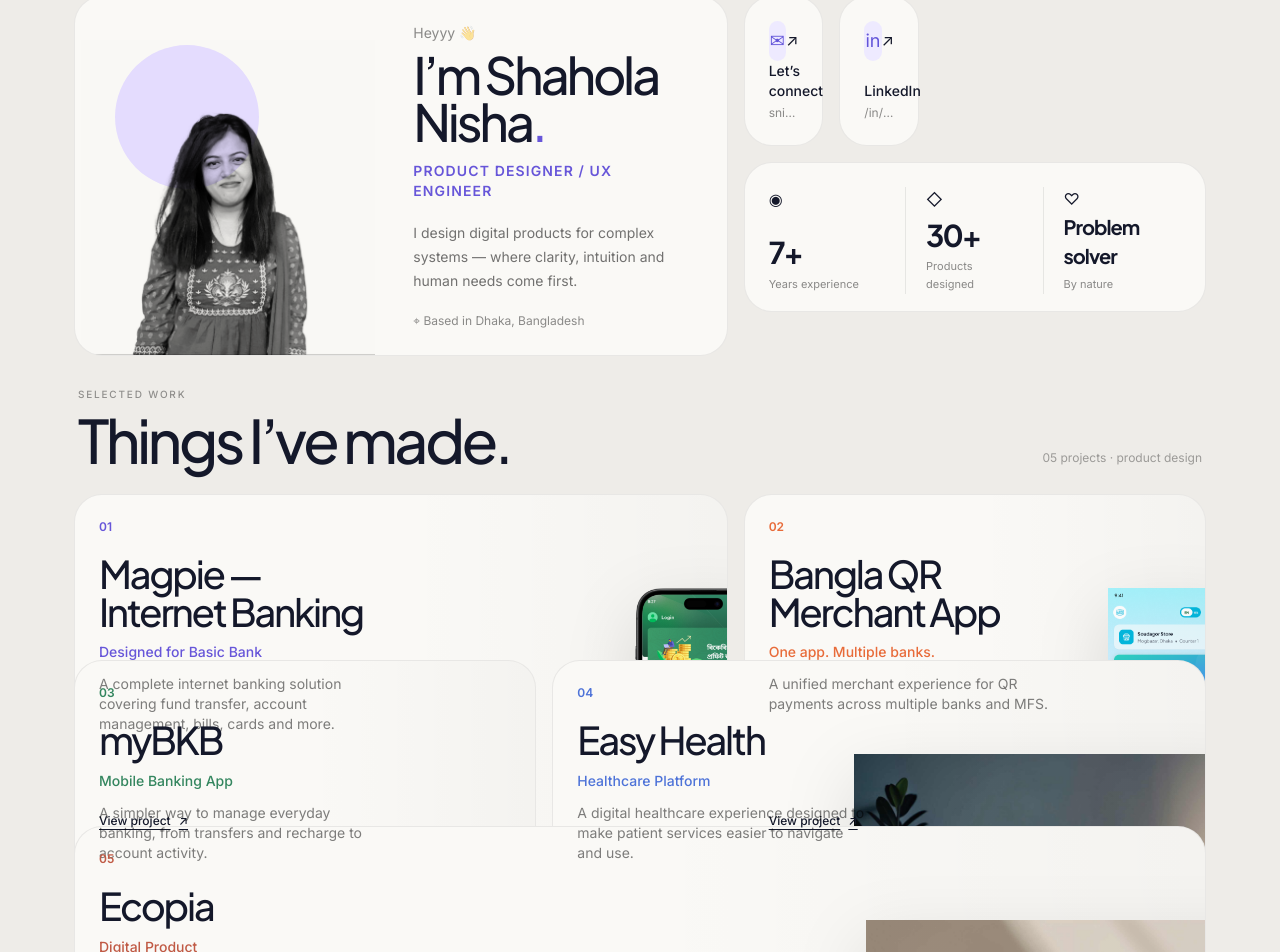
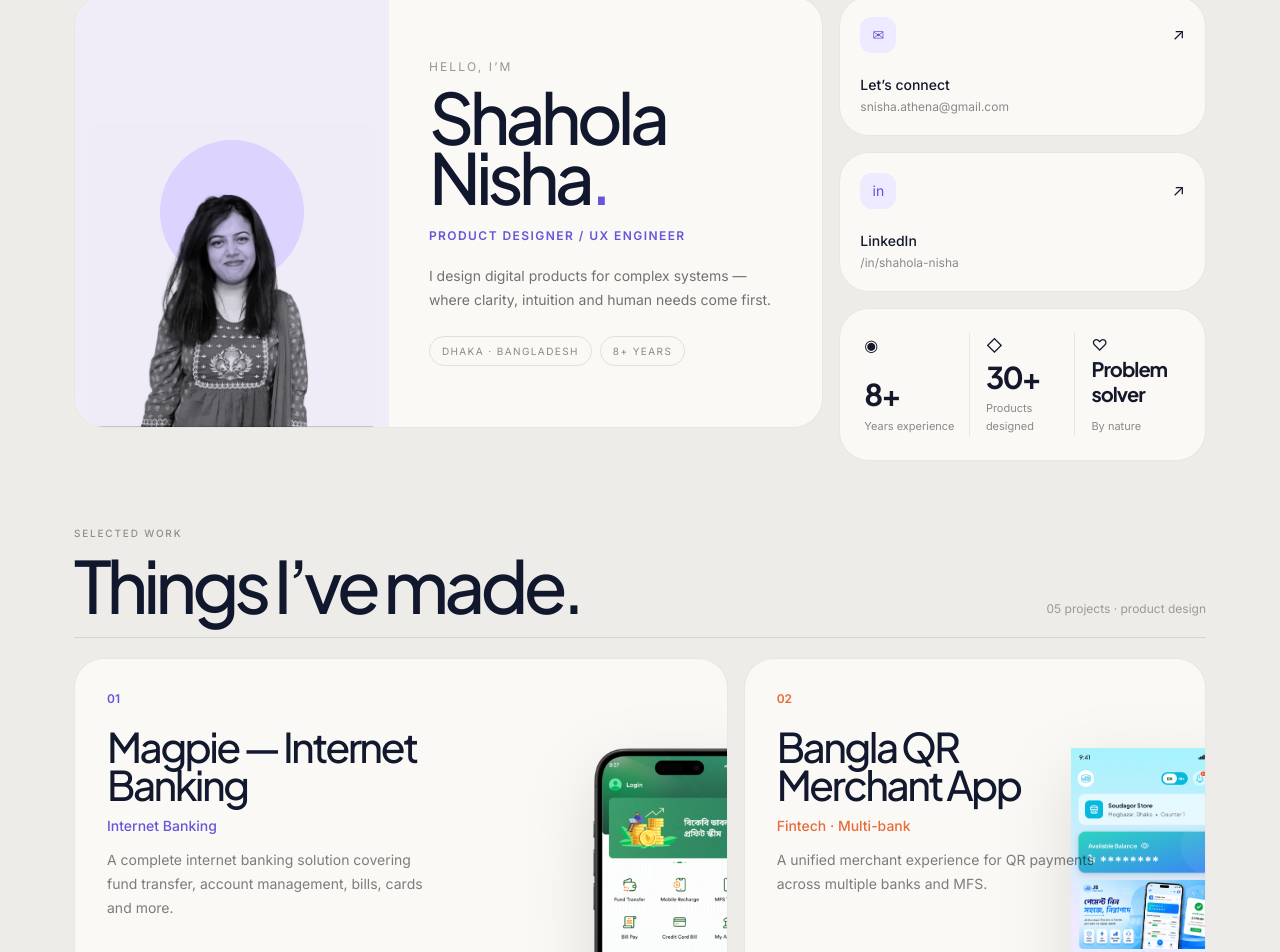
Before and after one commit to shaholaathena/shahola-nisha, a React (Vite) app: page / in a window 1280 px wide. Shown: the part 89-1041 px from the top of the page. Built offline with nearby package versions, Linux system fonts and the light colour scheme.

Commit message:
Fix homepage grid layout and project tile overlap

```diff
--- a/src/pages/Home.jsx
+++ b/src/pages/Home.jsx
@@ -1,5 +1,4 @@
 import { motion } from 'framer-motion'
-import logo from '../assets/logo.png'
 import hero from '../assets/hero2.png'
 import krishi from '../assets/home-bkb.png'
 import mybkb from '../assets/mybkb app.png'
@@ -8,153 +7,46 @@ import easyHealth from '../assets/easy-health.jpg'
 import ecopia from '../assets/ecopia.jpg'
 
 const projects = [
-  {
-    number: '01',
-    title: 'Magpie — Internet Banking',
-    type: 'Designed for Basic Bank',
-    description: 'A complete internet banking solution covering fund transfer, account management, bills, cards and more.',
-    image: krishi,
-    href: '/case-study/bkb-mobile',
-    accent: 'text-[#6756d9]',
-    className: 'md:col-span-7',
-  },
-  {
-    number: '02',
-    title: 'Bangla QR Merchant App',
-    type: 'One app. Multiple banks.',
-    description: 'A unified merchant experience for QR payments across multiple banks and MFS.',
-    image: merchant,
-    href: '/case-study/merchant-onboarding',
-    accent: 'text-[#e86b39]',
-    className: 'md:col-span-5',
-  },
-  {
-    number: '03',
-    title: 'myBKB',
-    type: 'Mobile Banking App',
-    description: 'A simpler way to manage everyday banking, from transfers and recharge to account activity.',
-    image: mybkb,
-    href: '/case-study/bkb-mobile',
-    accent: 'text-[#34865f]',
-    className: 'md:col-span-5',
-  },
-  {
-    number: '04',
-    title: 'Easy Health',
-    type: 'Healthcare Platform',
-    description: 'A digital healthcare experience designed to make patient services easier to navigate and use.',
-    image: easyHealth,
-    href: '#contact',
-    accent: 'text-[#4e73d8]',
-    className: 'md:col-span-7',
-  },
-  {
-    number: '05',
-    title: 'Ecopia',
-    type: 'Digital Product',
-    description: 'A product experience focused on clearer information, intuitive interaction and useful digital workflows.',
-    image: ecopia,
-    href: '#contact',
-    accent: 'text-[#c05a45]',
-    className: 'md:col-span-12',
-  },
+  { number: '01', title: 'Magpie — Internet Banking', type: 'Internet Banking', description: 'A complete internet banking solution covering fund transfer, account management, bills, cards and more.', image: krishi, href: '/case-study/bkb-mobile', accent: '#6756d9' },
+  { number: '02', title: 'Bangla QR Merchant App', type: 'Fintech · Multi-bank', description: 'A unified merchant experience for QR payments across multiple banks and MFS.', image: merchant, href: '/case-study/merchant-onboarding', accent: '#e86b39' },
+  { number: '03', title: 'myBKB', type: 'Mobile Banking App', description: 'A simpler way to manage everyday banking, from transfers and recharge to account activity.', image: mybkb, href: '/case-study/bkb-mobile', accent: '#34865f' },
+  { number: '04', title: 'Easy Health', type: 'Healthcare Platform', description: 'A digital healthcare experience designed to make patient services easier to navigate and use.', image: easyHealth, href: '#contact', accent: '#4e73d8' },
+  { number: '05', title: 'Ecopia', type: 'Digital Product', description: 'A product experience focused on clearer information, intuitive interaction and useful digital workflows.', image: ecopia, href: '#contact', accent: '#c05a45' },
 ]
 
-function Tile({ children, className = '', id }) {
-  return <section id={id} className={`relative overflow-hidden rounded-[28px] border border-black/[0.07] bg-[#faf9f6] ${className}`}>{children}</section>
+function Surface({ children, className = '', id }) {
+  return <section id={id} className={`overflow-hidden rounded-[30px] border border-black/[0.07] bg-[#faf9f6] ${className}`}>{children}</section>
 }
 
 function ContactTile({ href, label, value, icon }) {
-  return (
-    <motion.a href={href} className="group flex min-h-[150px] flex-col justify-between rounded-[28px] border border-black/[.07] bg-[#faf9f6] p-6" whileHover={{ y: -4 }} transition={{ duration: .25 }}>
-      <div className="flex items-center justify-between">
-        <span className="flex h-10 w-10 items-center justify-center rounded-xl bg-[#eeeaff] text-lg text-[#6254d9]">{icon}</span>
-        <span className="transition-transform duration-300 group-hover:translate-x-1 group-hover:-translate-y-1">↗</span>
-      </div>
-      <div><p className="text-sm font-medium">{label}</p><p className="mt-1 truncate text-xs text-black/45">{value}</p></div>
-    </motion.a>
-  )
+  return <motion.a href={href} className="group flex min-h-[120px] flex-col justify-between rounded-[30px] border border-black/[.07] bg-[#faf9f6] p-5 sm:min-h-[140px]" whileHover={{ y: -3 }} transition={{ duration: .25 }}><div className="flex items-center justify-between"><span className="flex h-9 w-9 items-center justify-center rounded-xl bg-[#eeeaff] text-sm text-[#6254d9]">{icon}</span><span className="transition-transform group-hover:translate-x-1 group-hover:-translate-y-1">↗</span></div><div><p className="text-sm font-medium">{label}</p><p className="mt-1 truncate text-xs text-black/45">{value}</p></div></motion.a>
 }
 
-function ProjectTile({ project }) {
-  return (
-    <motion.a href={project.href} className={`group relative min-h-[360px] overflow-hidden rounded-[28px] border border-black/[.07] bg-[#faf9f6] ${project.className}`} whileHover={{ y: -4 }} transition={{ duration: .3 }}>
-      <div className="absolute left-6 top-6 z-20">
-        <p className={`text-xs font-semibold ${project.accent}`}>{project.number}</p>
-        <h3 className="mt-5 max-w-[280px] font-display text-[clamp(1.8rem,3vw,2.7rem)] font-medium leading-[.98] tracking-[-.06em]">{project.title}</h3>
-        <p className={`mt-3 text-sm font-medium ${project.accent}`}>{project.type}</p>
-        <p className="mt-3 max-w-[290px] text-sm leading-5 text-black/50">{project.description}</p>
-      </div>
-      <div className="absolute bottom-6 left-6 z-20 flex items-center gap-2 text-xs font-medium underline underline-offset-4">View project <span>↗</span></div>
-      <motion.img src={project.image} alt={project.title} className="absolute bottom-[-4%] right-[-7%] h-[78%] w-[66%] object-contain object-right-bottom drop-shadow-[0_24px_35px_rgba(0,0,0,.12)]" whileHover={{ scale: 1.045, x: -5, y: -6 }} transition={{ duration: .55, ease: [0.22,1,0.36,1] }} />
-      <div className="pointer-events-none absolute inset-0 bg-gradient-to-r from-transparent via-transparent to-black/[.025]" />
-    </motion.a>
-  )
+function ProjectTile({ project, large = false }) {
+  return <motion.a href={project.href} className={`group relative block min-h-[360px] overflow-hidden rounded-[30px] border border-black/[.07] bg-[#faf9f6] ${large ? 'lg:min-h-[430px]' : 'lg:min-h-[350px]'}`} whileHover={{ y: -3 }} transition={{ duration: .25 }}>
+    <div className="absolute inset-0 bg-gradient-to-t from-black/45 via-transparent to-transparent opacity-0 transition-opacity duration-500 group-hover:opacity-100" />
+    <div className="absolute left-6 top-6 z-20 sm:left-8 sm:top-8"><p className="text-xs font-semibold" style={{ color: project.accent }}>{project.number}</p><h3 className="mt-5 max-w-[310px] font-display text-[clamp(2rem,3.2vw,3.6rem)] font-medium leading-[.94] tracking-[-.065em] text-[#12182d]">{project.title}</h3><p className="mt-3 text-sm font-medium" style={{ color: project.accent }}>{project.type}</p><p className="mt-3 max-w-[320px] text-sm leading-6 text-black/50">{project.description}</p></div>
+    <div className="absolute bottom-6 left-6 z-20 flex items-center gap-2 border-b border-black/50 pb-1 text-xs font-medium sm:left-8 sm:bottom-8">View project <span>↗</span></div>
+    <motion.img src={project.image} alt={project.title} className={`absolute bottom-[-3%] right-[-6%] w-[62%] object-contain object-right-bottom drop-shadow-[0_24px_35px_rgba(0,0,0,.12)] ${large ? 'h-[82%]' : 'h-[76%]'}`} whileHover={{ scale: 1.045, x: -5, y: -6 }} transition={{ duration: .55, ease: [0.22,1,0.36,1] }} />
+  </motion.a>
+}
+
+function IntroTile() {
+  return <Surface id="about" className="min-h-[390px] lg:min-h-[430px]"><div className="grid h-full min-h-[390px] grid-cols-1 sm:grid-cols-[42%_58%] lg:min-h-[430px]"><div className="relative flex min-h-[250px] items-end justify-center overflow-hidden bg-[#f0edf9] sm:min-h-0"><div className="absolute left-1/2 top-10 h-36 w-36 -translate-x-1/2 rounded-full bg-[#ddd4ff] sm:top-1/2 sm:-translate-y-1/2" /><img src={hero} alt="Shahola Nisha" className="relative z-10 h-[88%] w-auto max-w-[90%] object-contain object-bottom mix-blend-multiply" /></div><div className="flex flex-col justify-center p-7 sm:p-8 lg:p-10"><p className="text-xs uppercase tracking-[.18em] text-black/40">Hello, I’m</p><h1 className="mt-3 font-display text-[clamp(3rem,5.5vw,5.6rem)] font-medium leading-[.86] tracking-[-.07em] text-[#11172d]">Shahola<br />Nisha<span className="text-[#6756d9]">.</span></h1><p className="mt-5 text-xs font-semibold uppercase tracking-[.12em] text-[#6756d9]">Product Designer / UX Engineer</p><p className="mt-5 max-w-md text-sm leading-6 text-black/55">I design digital products for complex systems — where clarity, intuition and human needs come first.</p><div className="mt-6 flex flex-wrap gap-2 text-[10px] uppercase tracking-[.14em] text-black/45"><span className="rounded-full border border-black/10 px-3 py-1.5">Dhaka · Bangladesh</span><span className="rounded-full border border-black/10 px-3 py-1.5">8+ years</span></div></div></div></Surface>
 }
 
 export default function Home() {
-  return (
-    <div className="min-h-screen bg-[#eeece8] text-[#14182a] antialiased">
-      <header className="sticky top-0 z-50 px-4 pt-4 sm:px-6">
-        <div className="mx-auto flex max-w-[1180px] items-center justify-between">
-          <a href="#top" className="flex h-11 w-11 items-center justify-center rounded-full bg-white/85 text-base font-bold shadow-sm backdrop-blur-xl">SN<span className="text-[#6756d9]">.</span></a>
-          <nav className="flex items-center gap-1 rounded-full border border-black/[.05] bg-white/85 p-1 shadow-sm backdrop-blur-xl">
-            {['All','About','Work','Experience','Contact'].map((item, i) => <a key={item} href={item === 'All' ? '#top' : `#${item.toLowerCase()}`} className={`rounded-full px-4 py-2 text-[12px] transition-colors ${i === 0 ? 'bg-white shadow-sm' : 'hover:bg-white/80'}`}>{item}</a>)}
-          </nav>
-          <a href="#contact" className="hidden rounded-full bg-white/85 px-4 py-2 text-[12px] shadow-sm backdrop-blur-xl sm:block">~ Smooth scroll</a>
-        </div>
-      </header>
+  return <div className="min-h-screen bg-[#eeece8] text-[#14182a] antialiased">
+    <header className="sticky top-0 z-50 px-4 pt-4 sm:px-6"><div className="mx-auto flex max-w-[1180px] items-center justify-between gap-4"><a href="#top" className="flex h-11 w-11 shrink-0 items-center justify-center rounded-full bg-white/85 text-base font-bold shadow-sm backdrop-blur-xl">SN<span className="text-[#6756d9]">.</span></a><nav className="hidden items-center gap-1 rounded-full border border-black/[.05] bg-white/85 p-1 shadow-sm backdrop-blur-xl sm:flex">{[['All','#top'],['About','#about'],['Work','#work'],['Experience','#experience'],['Contact','#contact']].map(([item,href],i)=><a key={item} href={href} className={`rounded-full px-4 py-2 text-[12px] transition-colors ${i===0?'bg-white shadow-sm':'hover:bg-white/80'}`}>{item}</a>)}</nav><a href="#contact" className="rounded-full bg-white/85 px-4 py-2 text-[12px] shadow-sm backdrop-blur-xl">~ Smooth scroll</a></div></header>
+    <main id="top" className="mx-auto max-w-[1180px] px-4 pb-10 pt-5 sm:px-6 sm:pt-6">
+      <section className="grid grid-cols-1 gap-4 lg:grid-cols-12"><div className="lg:col-span-8"><IntroTile /></div><div className="grid grid-cols-2 gap-4 lg:col-span-4 lg:grid-cols-1"><ContactTile href="mailto:snisha.athena@gmail.com" label="Let’s connect" value="snisha.athena@gmail.com" icon="✉" /><ContactTile href="https://www.linkedin.com/in/shahola-nisha/" label="LinkedIn" value="/in/shahola-nisha" icon="in" /><Surface className="col-span-2 min-h-[150px] p-5 lg:col-span-1 sm:p-6"><div className="grid h-full grid-cols-3 divide-x divide-black/[.08]"><div className="flex flex-col justify-between px-2 first:pl-0"><span>◉</span><div><strong className="font-display text-3xl tracking-[-.06em]">8+</strong><p className="mt-1 text-[11px] text-black/45">Years experience</p></div></div><div className="flex flex-col justify-between px-4"><span>◇</span><div><strong className="font-display text-3xl tracking-[-.06em]">30+</strong><p className="mt-1 text-[11px] text-black/45">Products designed</p></div></div><div className="flex flex-col justify-between px-4 pr-0"><span>♡</span><div><strong className="font-display text-xl leading-none tracking-[-.05em]">Problem<br />solver</strong><p className="mt-2 text-[11px] text-black/45">By nature</p></div></div></div></Surface></div></section>
 
-      <main id="top" className="mx-auto max-w-[1180px] px-4 pb-8 pt-4 sm:px-6 sm:pt-6">
-        <div className="grid auto-rows-[150px] grid-cols-1 gap-4 md:grid-cols-12">
-          <Tile id="about" className="min-h-[360px] md:col-span-7 md:row-span-2">
-            <div className="flex h-full flex-col sm:flex-row">
-              <div className="relative flex min-h-[240px] w-full items-end justify-center overflow-hidden sm:w-[47%]">
-                <div className="absolute left-10 top-12 h-36 w-36 rounded-full bg-[#e5ddff]" />
-                <img src={hero} alt="Shahola Nisha" className="relative z-10 h-[88%] w-auto max-w-full object-contain object-bottom mix-blend-multiply" />
-              </div>
-              <div className="flex flex-1 flex-col justify-center p-7 sm:p-8">
-                <p className="text-sm text-black/45">Heyyy 👋</p>
-                <h1 className="mt-2 font-display text-[clamp(2.3rem,4vw,4rem)] font-medium leading-[.92] tracking-[-.065em]">I’m Shahola Nisha<span className="text-[#6756d9]">.</span></h1>
-                <p className="mt-4 text-sm font-semibold uppercase tracking-[.08em] text-[#6756d9]">Product Designer / UX Engineer</p>
-                <p className="mt-5 max-w-md text-sm leading-6 text-black/55">I design digital products for complex systems — where clarity, intuition and human needs come first.</p>
-                <p className="mt-5 text-xs text-black/45">⌖ Based in Dhaka, Bangladesh</p>
-              </div>
-            </div>
-          </Tile>
+      <section id="work" className="mt-16"><div className="mb-5 flex items-end justify-between border-b border-black/10 pb-4"><div><p className="text-[10px] font-medium uppercase tracking-[.18em] text-black/40">Selected work</p><h2 className="mt-2 font-display text-5xl font-medium tracking-[-.07em] text-[#11172d] sm:text-7xl">Things I’ve made.</h2></div><span className="hidden pb-1 text-xs text-black/35 sm:block">05 projects · product design</span></div><div className="grid grid-cols-1 gap-4 lg:grid-cols-12"><div className="lg:col-span-7"><ProjectTile project={projects[0]} large /></div><div className="lg:col-span-5"><ProjectTile project={projects[1]} large /></div><div className="lg:col-span-4"><ProjectTile project={projects[2]} /></div><div className="lg:col-span-4"><ProjectTile project={projects[3]} /></div><div className="lg:col-span-4"><ProjectTile project={projects[4]} /></div></div></section>
 
-          <ContactTile href="mailto:snisha.athena@gmail.com" label="Let’s connect" value="snisha.athena@gmail.com" icon="✉" />
-          <ContactTile href="https://www.linkedin.com/in/shahola-nisha/" label="LinkedIn" value="/in/shahola-nisha" icon="in" />
+      <section className="mt-4 grid grid-cols-1 gap-4 lg:grid-cols-2"><Surface id="experience" className="min-h-[300px] p-7 sm:p-9"><p className="text-[10px] uppercase tracking-[.18em] text-black/40">About / Experience</p><h3 className="mt-12 max-w-xl font-display text-4xl font-medium leading-[.94] tracking-[-.065em] text-[#11172d] sm:text-5xl">From building interfaces to designing the experience behind them.</h3><p className="mt-6 max-w-xl text-sm leading-6 text-black/50">I started designing interfaces in 2018. Since then, I’ve worked across banking, fintech, healthcare, LMS and enterprise products — moving closer to product thinking with every project.</p></Surface><Surface className="min-h-[300px] bg-[#e4e0fb] p-7 sm:p-9"><p className="text-[10px] uppercase tracking-[.18em] text-black/40">What I bring</p><div className="mt-10 grid grid-cols-2 gap-x-8 gap-y-7 text-sm text-[#12182d] sm:grid-cols-3">{['Product design','UX & interaction','Design systems','Prototyping','Front-end','Complex workflows'].map((item,i)=><div key={item} className="border-t border-black/10 pt-3"><span className="mr-2 text-xs text-black/35">0{i+1}</span>{item}</div>)}</div><p className="mt-12 max-w-md font-display text-2xl font-medium leading-tight tracking-[-.045em] text-[#12182d]">I like products that are complicated underneath — but feel obvious on the surface.</p></Surface></section>
 
-          <Tile className="min-h-[150px] md:col-span-5 md:row-span-1">
-            <div className="grid h-full grid-cols-3 divide-x divide-black/[.08] p-6">
-              <div className="flex flex-col justify-between px-2 first:pl-0"><span>◉</span><div><strong className="font-display text-3xl tracking-[-.06em]">7+</strong><p className="mt-1 text-[11px] text-black/45">Years experience</p></div></div>
-              <div className="flex flex-col justify-between px-5"><span>◇</span><div><strong className="font-display text-3xl tracking-[-.06em]">30+</strong><p className="mt-1 text-[11px] text-black/45">Products designed</p></div></div>
-              <div className="flex flex-col justify-between px-5 pr-0"><span>♡</span><div><strong className="font-display text-xl tracking-[-.05em]">Problem solver</strong><p className="mt-1 text-[11px] text-black/45">By nature</p></div></div>
-            </div>
-          </Tile>
-
-          <div id="work" className="col-span-full flex items-end justify-between px-1 pb-2 pt-8">
-            <div><p className="text-[10px] font-medium uppercase tracking-[.18em] text-black/40">Selected work</p><h2 className="mt-2 font-display text-4xl font-medium tracking-[-.06em] sm:text-6xl">Things I’ve made.</h2></div>
-            <span className="hidden pb-1 text-xs text-black/35 sm:block">05 projects · product design</span>
-          </div>
-
-          {projects.map(project => <ProjectTile key={project.number} project={project} />)}
-
-          <Tile id="experience" className="min-h-[270px] p-7 md:col-span-5 sm:p-8">
-            <p className="text-[10px] uppercase tracking-[.18em] text-black/40">About / Experience</p>
-            <h3 className="mt-5 max-w-md font-display text-4xl font-medium leading-[.95] tracking-[-.06em]">From building interfaces to designing the experience behind them.</h3>
-            <div className="mt-7 flex items-center gap-3 text-xs text-black/55"><span className="rounded-full bg-[#eeeaff] px-3 py-1.5">UI Engineer</span><span>→</span><span className="rounded-full bg-[#eeeaff] px-3 py-1.5">UX Engineer</span><span>→</span><span className="rounded-full bg-[#eeeaff] px-3 py-1.5">Product Designer</span></div>
-          </Tile>
-
-          <Tile className="min-h-[270px] bg-[#171b2b] p-7 text-white md:col-span-7 sm:p-8">
-            <div className="flex h-full flex-col justify-between"><div><p className="text-[10px] uppercase tracking-[.18em] text-white/40">What I do</p><h3 className="mt-5 font-display text-4xl font-medium tracking-[-.06em]">Make complicated<br /><span className="text-[#b5a8ff]">things feel simple.</span></h3></div><div className="flex flex-wrap gap-2 text-xs text-white/70"><span className="rounded-full border border-white/10 px-3 py-2">UX / UI Design</span><span className="rounded-full border border-white/10 px-3 py-2">Interaction</span><span className="rounded-full border border-white/10 px-3 py-2">Prototyping</span><span className="rounded-full border border-white/10 px-3 py-2">Product Thinking</span></div></div>
-          </Tile>
-
-          <section id="contact" className="rounded-[28px] bg-[#dcd4ff] p-8 md:col-span-12 sm:p-12"><div className="flex flex-col justify-between gap-8 sm:flex-row sm:items-end"><div><p className="text-[10px] uppercase tracking-[.18em] text-black/45">Have a project in mind?</p><h2 className="mt-3 max-w-3xl font-display text-[clamp(3rem,6vw,6rem)] font-medium leading-[.9] tracking-[-.07em]">Let’s build something<br />meaningful together.</h2></div><a href="mailto:snisha.athena@gmail.com" className="group shrink-0 rounded-full bg-[#171b2b] px-6 py-4 text-sm text-white transition-transform hover:-translate-y-1">Say hello <span className="ml-2 transition-transform group-hover:translate-x-1">↗</span></a></div></section>
-        </div>
-      </main>
-      <footer className="mx-auto flex max-w-[1180px] justify-between px-4 pb-8 pt-4 text-[10px] uppercase tracking-[.15em] text-black/35 sm:px-6"><span>© {new Date().getFullYear()} Shahola Nisha</span><span>Designed & coded with intention.</span></footer>
-    </div>
-  )
+      <section id="contact" className="mt-4 overflow-hidden rounded-[30px] bg-[#11172d] p-8 text-white sm:p-12"><div className="flex flex-col justify-between gap-10 sm:flex-row sm:items-end"><div><p className="text-[10px] uppercase tracking-[.18em] text-white/45">Have a complex problem?</p><h2 className="mt-4 font-display text-[clamp(3.4rem,7vw,7rem)] font-medium leading-[.86] tracking-[-.075em]">Let’s make it<br /><span className="italic">make sense.</span></h2></div><a href="mailto:snisha.athena@gmail.com" className="group shrink-0 rounded-full bg-white px-6 py-4 text-sm text-[#11172d] transition-transform hover:-translate-y-1">Say hello <span className="ml-2 transition-transform group-hover:translate-x-1">↗</span></a></div></section>
+    </main>
+    <footer className="mx-auto flex max-w-[1180px] justify-between px-4 pb-8 pt-2 text-[10px] uppercase tracking-[.15em] text-black/35 sm:px-6"><span>© {new Date().getFullYear()} Shahola Nisha</span><span>Designed & coded with intention.</span></footer>
+  </div>
 }
```
